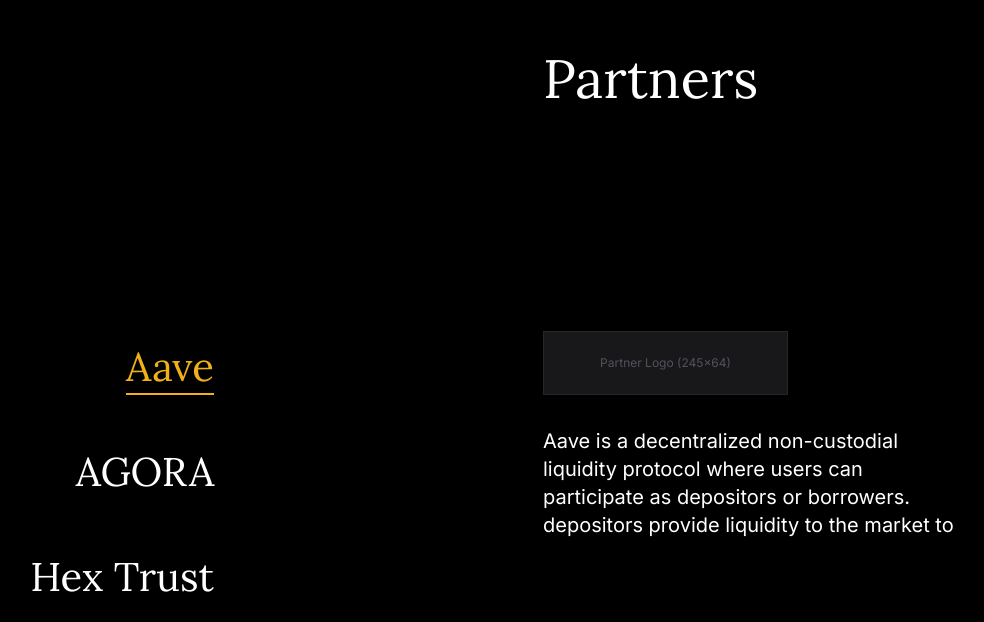
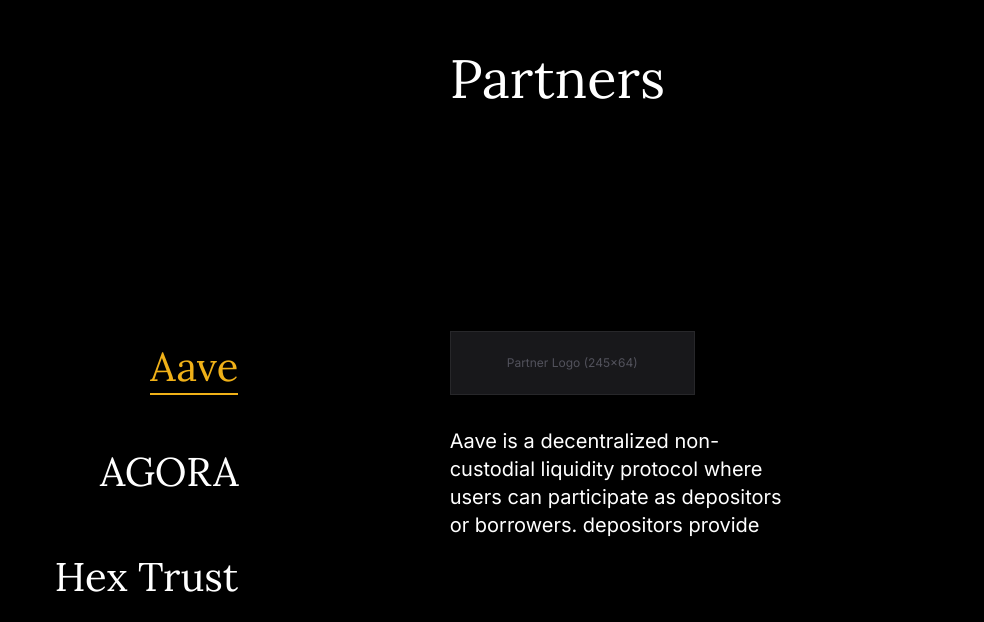
Before and after one commit to Ark-Point/ArkGold, a Next.js app: page / in a window 1280 px wide. Shown: the part 2558-3180 px from the top of the page, without its empty margins (292-1276 px from the left). Built offline with nearby package versions, Linux system fonts and the light colour scheme; a web font is replaced by a local one.

Commit message:
Update Section 4 Partners

```diff
--- a/src/components/home/ContactSection.tsx
+++ b/src/components/home/ContactSection.tsx
@@ -308,6 +308,8 @@
                         }}
                         onMouseEnter={() => setSubmitHover(true)}
                         onMouseLeave={() => setSubmitHover(false)}
+                        onPointerEnter={() => setSubmitHover(true)}
+                        onPointerLeave={() => setSubmitHover(false)}
                         onClick={handleSubmit}
                     >
                         <div className="relative">
--- a/src/components/home/PartnersSection.tsx
+++ b/src/components/home/PartnersSection.tsx
@@ -133,7 +133,7 @@
         <section className="w-full bg-black flex justify-center overflow-hidden">
             <div className="w-full max-w-[1440px] h-[900px] relative bg-black">
 
-                {/* 1. Gradient Overlay (735x900) - Very left and on top of picker (z-20) */}
+                {/* 1. Gradient Overlay (735x900) */}
                 <div
                     className="absolute z-20 pointer-events-none"
                     style={{
@@ -145,65 +145,28 @@
                     }}
                 />
 
-                {/* 2. Right Side Content - Aligned to 8th column (835px from left of 1440px) */}
+                {/* 12-column Grid Container */}
                 <div
-                    className="absolute z-10 flex flex-col items-start"
+                    className="grid grid-cols-12 w-full h-full relative z-10"
                     style={{
-                        left: '835px',
-                        top: '0',
-                        width: '505px',
-                        height: '100%'
+                        paddingLeft: '100px',
+                        paddingRight: '100px',
+                        columnGap: '20px'
                     }}
                 >
-                    {/* "Partners" Title */}
+                    {/* Picker Container - Columns 2-5 */}
                     <div
-                        className="font-serif text-[54px] font-normal text-white leading-tight"
-                        style={{ position: 'absolute', top: '100px' }}
+                        className="col-start-2 col-end-6 relative h-full z-30 pointer-events-auto"
                     >
-                        Partners
-                    </div>
-
-                    {/* Partner Logo Placeholder - Bottom edge at 450px */}
-                    <div
-                        className="bg-zinc-900 flex items-center justify-center border border-zinc-800"
-                        style={{
-                            position: 'absolute',
-                            top: '386px',
-                            width: '245px',
-                            height: '64px'
-                        }}
-                    >
-                        <span className="text-zinc-600 text-[12px]">Partner Logo (245x64)</span>
-                    </div>
-
-                    {/* Partner Description - Top at 450px + 32px */}
-                    <div
-                        className="font-sans text-[20px] font-normal text-white leading-[28px] transition-all duration-300"
-                        style={{
-                            position: 'absolute',
-                            top: '482px',
-                            width: '421px',
-                            height: '112px',
-                            overflow: 'hidden'
-                        }}
-                    >
-                        {PARTNERS[selectedIdx]?.description}
-                    </div>
-                </div>
-
-                {/* 3. Scrollable Picker Container - Right edge fixed at 766px from section right */}
+                        {/* Scrollable Area */}
                         <div
                             ref={scrollContainerRef}
-                    className="absolute z-15 flex flex-col items-end overflow-hidden scrollbar-hide"
+                            className="absolute inset-0 flex flex-col items-end overflow-hidden scrollbar-hide"
                             style={{
-                        right: '766px',
-                        top: '0',
-                        width: '469px',
-                        height: '100%',
                                 scrollbarWidth: 'none',
                             }}
                         >
-                    {/* Spacer for top */}
+                            {/* Spacer for top - Center alignment approx */}
                             <div style={{ height: '393px', flexShrink: 0 }} />
 
                             <div className="flex flex-col items-end w-full gap-[48px]">
@@ -253,6 +216,48 @@
                         </div>
                     </div>
 
+                    {/* Right Side Content - Columns 8-11 */}
+                    <div
+                        className="col-start-8 col-end-12 flex flex-col items-start relative h-full"
+                    >
+                        {/* "Partners" Title */}
+                        <div
+                            className="font-serif text-[54px] font-normal text-white leading-tight"
+                            style={{ position: 'absolute', top: '100px' }}
+                        >
+                            Partners
+                        </div>
+
+                        {/* Partner Logo Placeholder */}
+                        <div
+                            className="bg-zinc-900 flex items-center justify-center border border-zinc-800"
+                            style={{
+                                position: 'absolute',
+                                top: '386px',
+                                width: '245px',
+                                height: '64px'
+                            }}
+                        >
+                            <span className="text-zinc-600 text-[12px]">Partner Logo (245x64)</span>
+                        </div>
+
+                        {/* Partner Description */}
+                        <div
+                            className="font-sans text-[20px] font-normal text-white leading-[28px] transition-all duration-300"
+                            style={{
+                                position: 'absolute',
+                                top: '482px',
+                                width: '100%',
+                                height: '112px',
+                                overflow: 'hidden'
+                            }}
+                        >
+                            {PARTNERS[selectedIdx]?.description}
+                        </div>
+                    </div>
+                </div>
+            </div>
+
             <style jsx global>{`
                 .scrollbar-hide::-webkit-scrollbar {
                     display: none;
```
Lines whose indentation alone changed are shown as unchanged.
